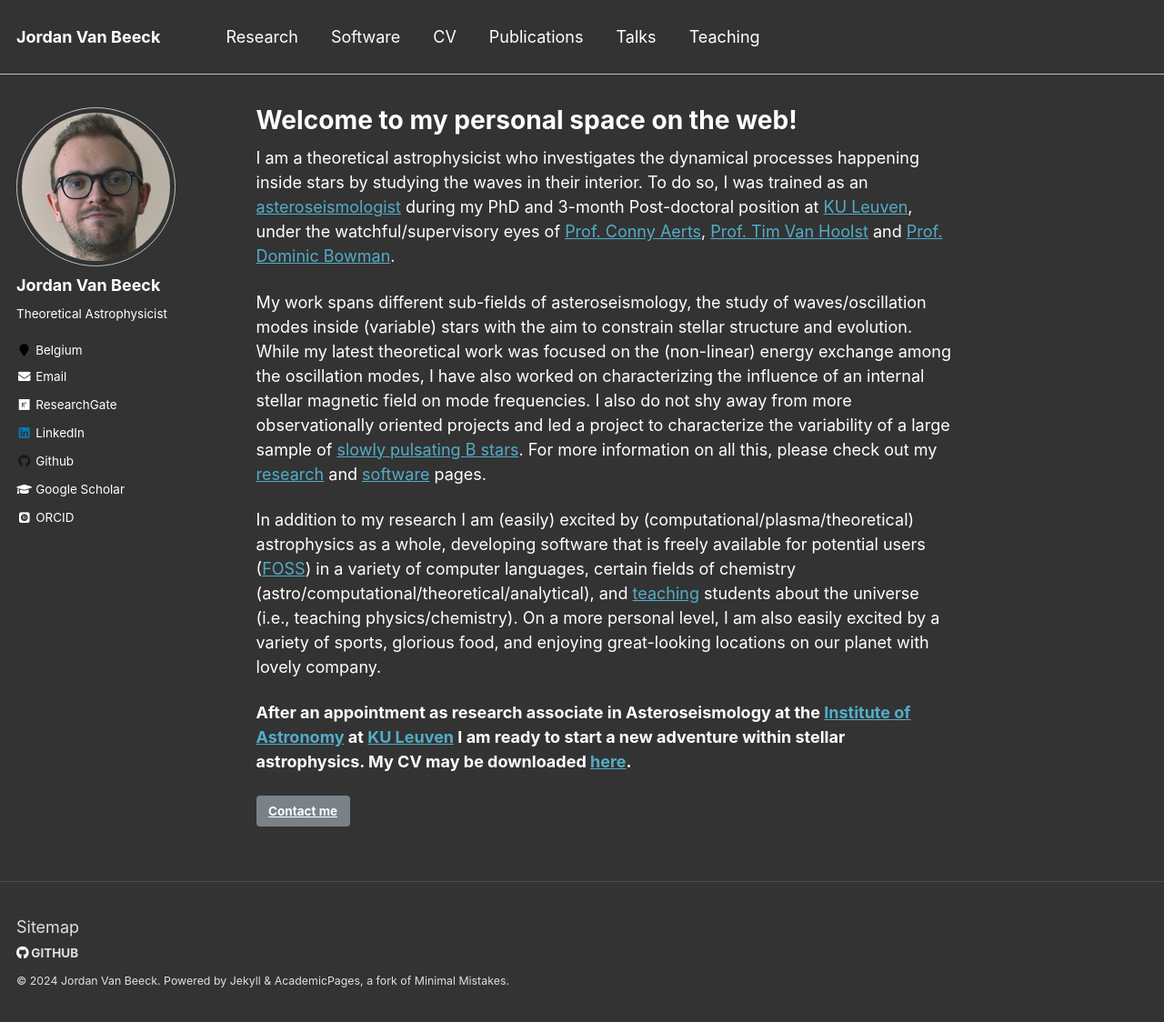
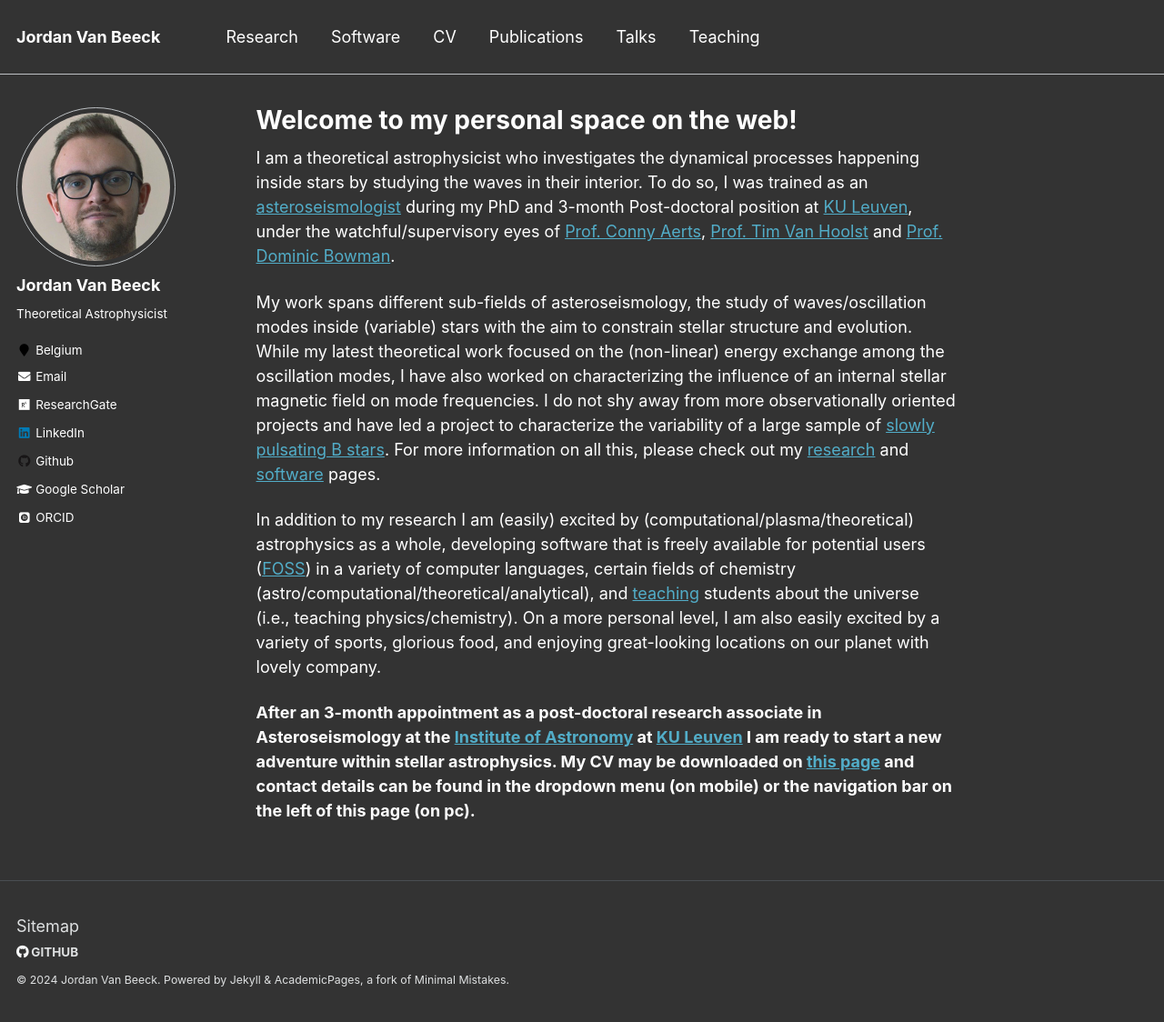
Before and after one commit to JVB11/jvb11.github.io, a Jekyll site: the page built from _pages/about.md, in a window 1280 px wide and 1124 px high. Shown: the whole window at 91% size. Built offline with Jekyll 4.4.1, drawn with Linux system fonts in a browser that asks for light colours; emoji names are drawn with the system emoji font; some web fonts are replaced.

Commit message:
update about me description

```diff
--- a/_pages/about.md
+++ b/_pages/about.md
@@ -12,16 +12,14 @@ I am a theoretical astrophysicist who investigates the dynamical processes happe
 To do so, I was trained as an [asteroseismologist](https://en.wikipedia.org/wiki/Asteroseismology) during my PhD and 3-month Post-doctoral position at [KU Leuven](https://www.kuleuven.be/english/), under the watchful/supervisory eyes of [Prof. Conny Aerts](https://fys.kuleuven.be/ster/staff/conny-aerts), [Prof. Tim Van Hoolst](https://www.kuleuven.be/wieiswie/en/person/00012864) and [Prof. Dominic Bowman](https://dbowman234.github.io).
 
 My work spans different sub-fields of asteroseismology, the study of waves/oscillation modes inside (variable) stars with the aim to constrain stellar structure and evolution.
-While my latest theoretical work was focused on the (non-linear) energy exchange among the oscillation modes, I have also worked on characterizing the influence of an internal stellar magnetic field on mode frequencies.
-I also do not shy away from more observationally oriented projects and led a project to characterize the variability of a large sample of [slowly pulsating B stars](https://en.wikipedia.org/wiki/Slowly_pulsating_B-type_star).
+While my latest theoretical work focused on the (non-linear) energy exchange among the oscillation modes, I have also worked on characterizing the influence of an internal stellar magnetic field on mode frequencies.
+I do not shy away from more observationally oriented projects and have led a project to characterize the variability of a large sample of [slowly pulsating B stars](https://en.wikipedia.org/wiki/Slowly_pulsating_B-type_star).
 For more information on all this, please check out my [research](https://jvb11.github.io/research) and [software](https://jvb11.github.io/software) pages.
 
 In addition to my research I am (easily) excited by (computational/plasma/theoretical) astrophysics as a whole, developing software that is freely available for potential users ([FOSS](https://en.wikipedia.org/wiki/Free_and_open-source_software)) in a variety of computer languages, certain fields of chemistry (astro/computational/theoretical/analytical), and [teaching](https://jvb11.github.io/teaching) students about the universe (i.e., teaching physics/chemistry).
 On a more personal level, I am also easily excited by a variety of sports, glorious food, and enjoying great-looking locations on our planet with lovely company.
 
-**After an appointment as research associate in Asteroseismology at the [Institute of Astronomy](https://fys.kuleuven.be/ster) at [KU Leuven](https://www.kuleuven.be/english/) I am ready to start a new adventure within stellar astrophysics. My CV may be downloaded [here](https://jvb11.github.io/cv).**
-
-[Contact me](mailto:jordan.vanbeeck@protonmail.com){: .btn}
+**After an 3-month appointment as a post-doctoral research associate in Asteroseismology at the [Institute of Astronomy](https://fys.kuleuven.be/ster) at [KU Leuven](https://www.kuleuven.be/english/) I am ready to start a new adventure within stellar astrophysics. My CV may be downloaded on [this page](https://jvb11.github.io/cv) and contact details can be found in the dropdown menu (on mobile) or the navigation bar on the left of this page (on pc).**
 
 <!-- I was a Research Associate in Asteroseismology at the [Institute of Astronomy](https://fys.kuleuven.be/ster) at [KU Leuven](https://www.kuleuven.be/english/), Belgium until December 2023, after having finished my Ph. D. in September 2023, and am now exploring opportunities to continue my research career. I earned my B. Sc. and M. Sc. in Chemistry ('Chemie') from the [University of Antwerp](https://www.uantwerpen.be/en/) and my M. Sc. and Ph. D. in Astronomy & Astrophysics from [KU Leuven](https://www.kuleuven.be/english/). -->
 
```
